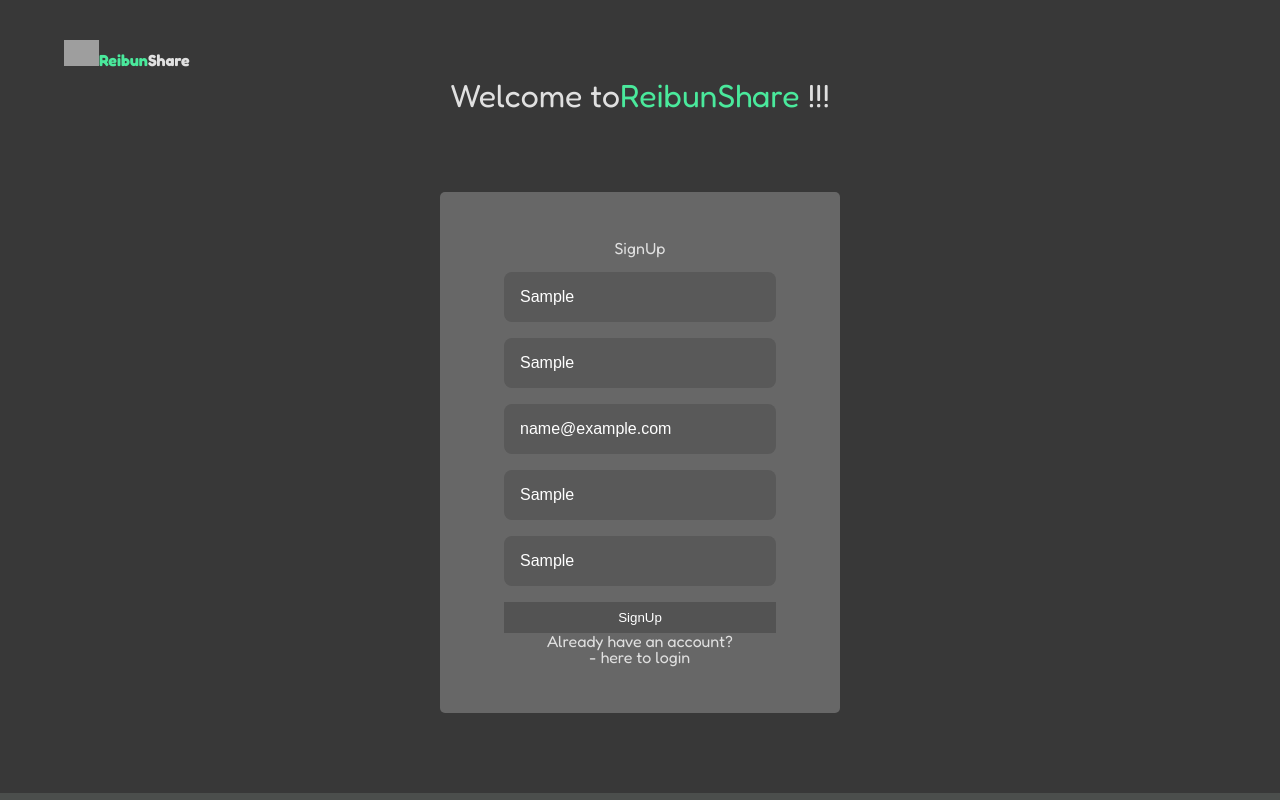
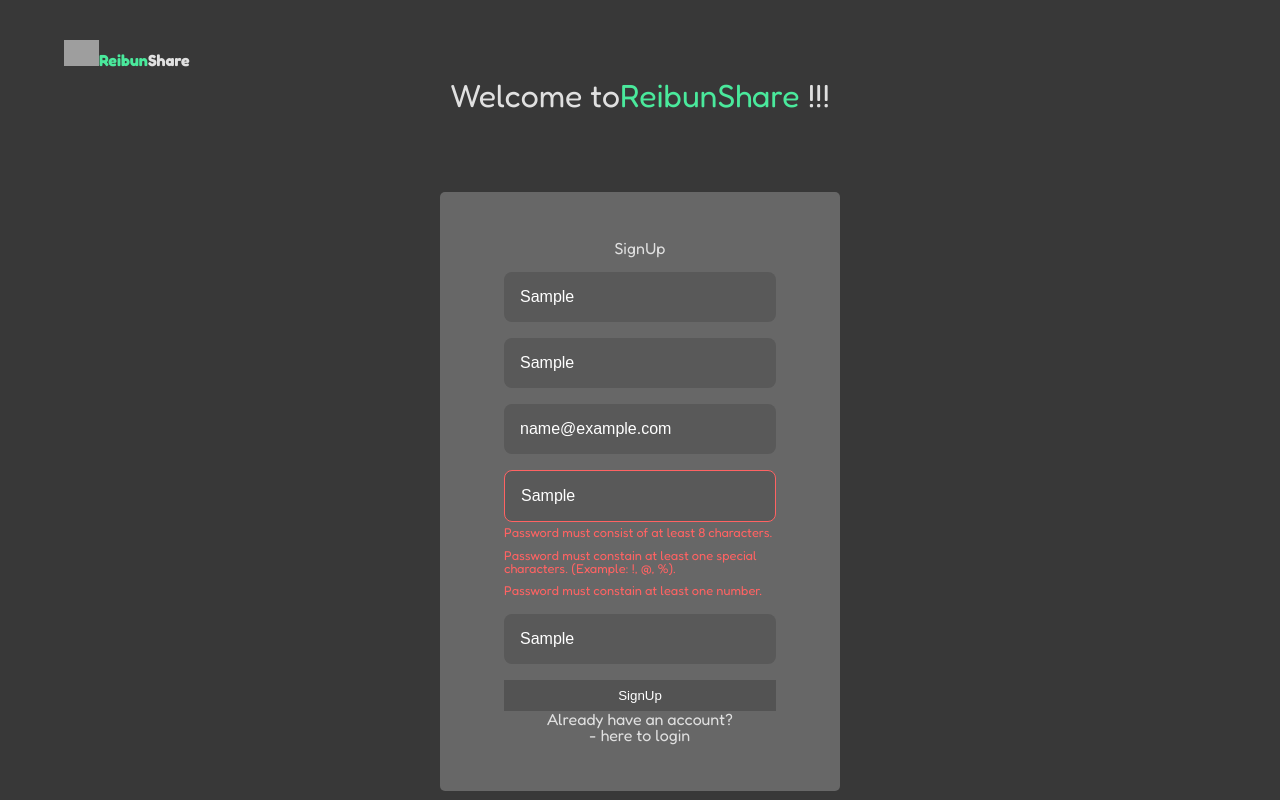
Before and after one commit to tayu78/reibunshare-frontend, a React (Vite) app: page /signup in a window 1280 px wide. Both pictures are taken after typing "Sample", "Sample", "name@example.com", "Sample", "Sample" into the empty fields and a click on the button "SignUp". Shown: the top 800 px of the page. Built offline with nearby package versions, Linux system fonts and the light colour scheme; no server answers; grey boxes are pictures that could not be loaded.

Commit message:
added validation for email and password

```diff
--- a/src/components/Form/InputField/index.tsx
+++ b/src/components/Form/InputField/index.tsx
@@ -8,9 +8,18 @@ type Props = {
   ) => void;
   value: string;
   textarea?: boolean;
+  errorMessages?: string[];
+  onBlur?: () => void;
 };
 
-const InputField = ({ placeholder, handleChange, value, textarea }: Props) => {
+const InputField = ({
+  placeholder,
+  handleChange,
+  value,
+  textarea,
+  errorMessages,
+  onBlur,
+}: Props) => {
   return (
     <>
       {textarea ? (
@@ -21,13 +30,29 @@ const InputField = ({ placeholder, handleChange, value, textarea }: Props) => {
           value={value}
         />
       ) : (
+        <div>
           <input
             type="text"
-          className={styles.input}
+            className={`${styles.input} ${
+              errorMessages && errorMessages?.length > 0 && styles.error
+            }`}
             placeholder={placeholder}
             onChange={handleChange}
             value={value}
+            onBlur={onBlur}
           />
+          {errorMessages &&
+            errorMessages?.length > 0 &&
+            errorMessages.map((msg, index) => {
+              return (
+                <ul>
+                  <li key={index} className={styles.error}>
+                    {msg}
+                  </li>
+                </ul>
+              );
+            })}
+        </div>
       )}
     </>
   );
--- a/src/components/Form/InputField/styles.module.scss
+++ b/src/components/Form/InputField/styles.module.scss
@@ -9,7 +9,19 @@
     box-sizing: border-box;
     color: #fff;
     font-size: 16px;
+    &.error{
+        border:  1px solid rgb(255 99 99);
+        margin-bottom: 5px;
+    }
 }
+
+li.error{
+    color: rgb(255 99 99);
+    font-size: .8rem;
+    margin-bottom: 10px;
+    text-align: left;
+}
+
 
 .textarea{
     resize: none;
--- a/src/components/Sign/index.tsx
+++ b/src/components/Sign/index.tsx
@@ -1,4 +1,4 @@
-import { useEffect, useReducer, ChangeEvent, FormEvent } from "react";
+import { useEffect, useReducer, ChangeEvent, FormEvent, useState } from "react";
 import { useNavigate, Link } from "react-router-dom";
 import styles from "./styles.module.scss";
 import signReducer from "./reducer";
@@ -56,6 +56,57 @@ const Sign = ({ isLogin }: Props) => {
     }
   };
 
+  const errorInitialState = {
+    email: [],
+    password: [],
+  };
+  const [errorState, setErrorState] = useState(errorInitialState);
+
+  const validate = (key: string) => {
+    let errors: string[] = [];
+
+    switch (key) {
+      case "email":
+        const regex = /^\w+([\.-]?\w+)*@\w+([\.-]?\w+)*(\.\w{2,3})+$/;
+        if (!signState[key]!.trim()) {
+          errors.push("Email field is required. It cannot be empty.");
+          break;
+        }
+        if (!signState[key]!.match(regex)) {
+          errors.push("Please provide valid email address.");
+        }
+        break;
+      case "password":
+        const MIN_PASSWORD_LENGTH = 8;
+        // check length
+        if (signState[key]!.length < MIN_PASSWORD_LENGTH) {
+          errors.push(
+            `Password must consist of at least ${MIN_PASSWORD_LENGTH} characters.`
+          );
+        }
+        // check special character inclusion
+        const specialChars = /[ `!@#$%^&*()_+\-=\[\]{};':"\\|,.<>\/?~]/;
+        if (!signState[key]!.match(specialChars)) {
+          errors.push(
+            "Password must constain at least one special characters. (Example: !, @, %)."
+          );
+        }
+        // check number inclusion
+        const nums = /\d+/g;
+        if (!signState[key]!.match(nums)) {
+          errors.push("Password must constain at least one number.");
+        }
+        break;
+    }
+    // if(error) -> errorState[key]: message
+    setErrorState((prev) => {
+      return {
+        ...prev,
+        [key]: errors,
+      };
+    });
+  };
+
   return (
     <div className={styles.sign}>
       <h1>
@@ -74,6 +125,8 @@ const Sign = ({ isLogin }: Props) => {
                     dispatch(setEmailAction(e as ChangeEvent<HTMLInputElement>))
                   }
                   value={signState.email!}
+                  onBlur={() => validate("email")}
+                  errorMessages={errorState["email"]}
                 />
                 <InputField
                   placeholder="Password"
@@ -83,6 +136,8 @@ const Sign = ({ isLogin }: Props) => {
                     )
                   }
                   value={signState.password!}
+                  onBlur={() => validate("password")}
+                  errorMessages={errorState["password"]}
                 />
               </>
             ) : (
@@ -111,6 +166,8 @@ const Sign = ({ isLogin }: Props) => {
                     dispatch(setEmailAction(e as ChangeEvent<HTMLInputElement>))
                   }
                   value={signState.email!}
+                  onBlur={() => validate("email")}
+                  errorMessages={errorState["email"]}
                 />
                 <InputField
                   placeholder="Password"
@@ -120,6 +177,8 @@ const Sign = ({ isLogin }: Props) => {
                     )
                   }
                   value={signState.password!}
+                  onBlur={() => validate("password")}
+                  errorMessages={errorState["password"]}
                 />
                 <InputField
                   placeholder="ConfirmPassword"
```
Lines whose indentation alone changed are shown as unchanged.
